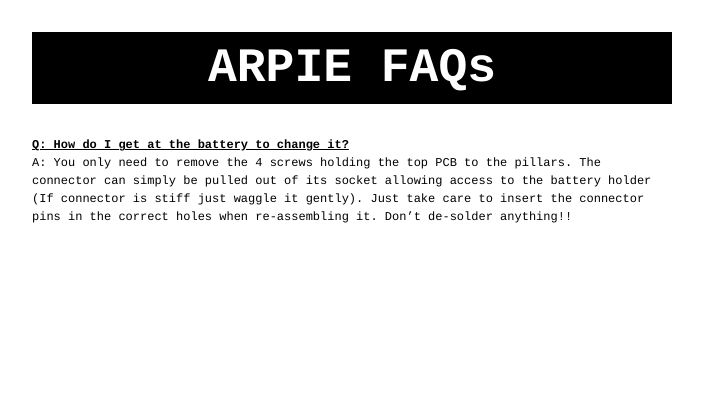
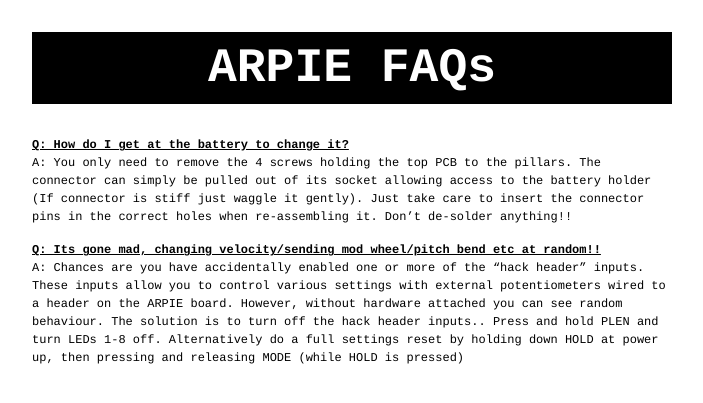
Before and after one commit to hotchk155/hotchk155.github.io, a Jekyll site: the page built from arpie/faq.md, in a window 1280 px wide. Shown: the top 403 px of the page, without its empty margins (18-721 px from the left). Built offline with Jekyll 4.4.1, drawn with Linux system fonts in a browser that asks for light colours.

Commit message:
faq update

```diff
--- a/arpie/faq.md
+++ b/arpie/faq.md
@@ -6,3 +6,6 @@
 
 **Q: How do I get at the battery to change it?**<br>
 A: You only need to remove the 4 screws holding the top PCB to the pillars. The connector can simply be pulled out of its socket allowing access to the battery holder (If connector is stiff just waggle it gently). Just take care to insert the connector pins in the correct holes when re-assembling it. Don't de-solder anything!!
+
+**Q: Its gone mad, changing velocity/sending mod wheel/pitch bend etc at random!!**<br>
+A: Chances are you have accidentally enabled one or more of the "hack header" inputs. These inputs allow you to control various settings with external potentiometers wired to a header on the ARPIE board. However, without hardware attached you can see random behaviour. The solution is to turn off the hack header inputs.. Press and hold PLEN and turn LEDs 1-8 off. Alternatively do a full settings reset by holding down HOLD at power up, then pressing and releasing MODE (while HOLD is pressed)
```
